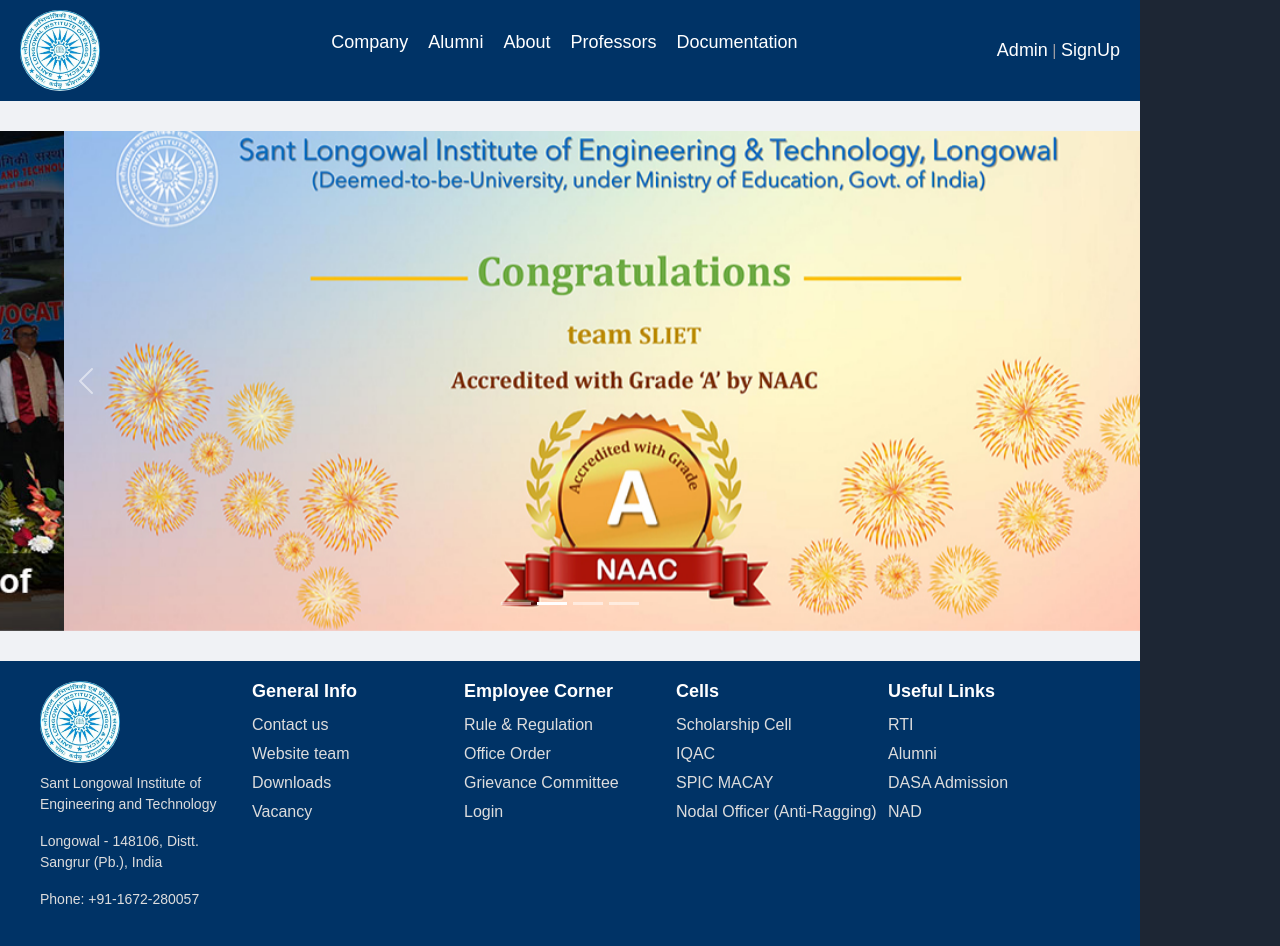
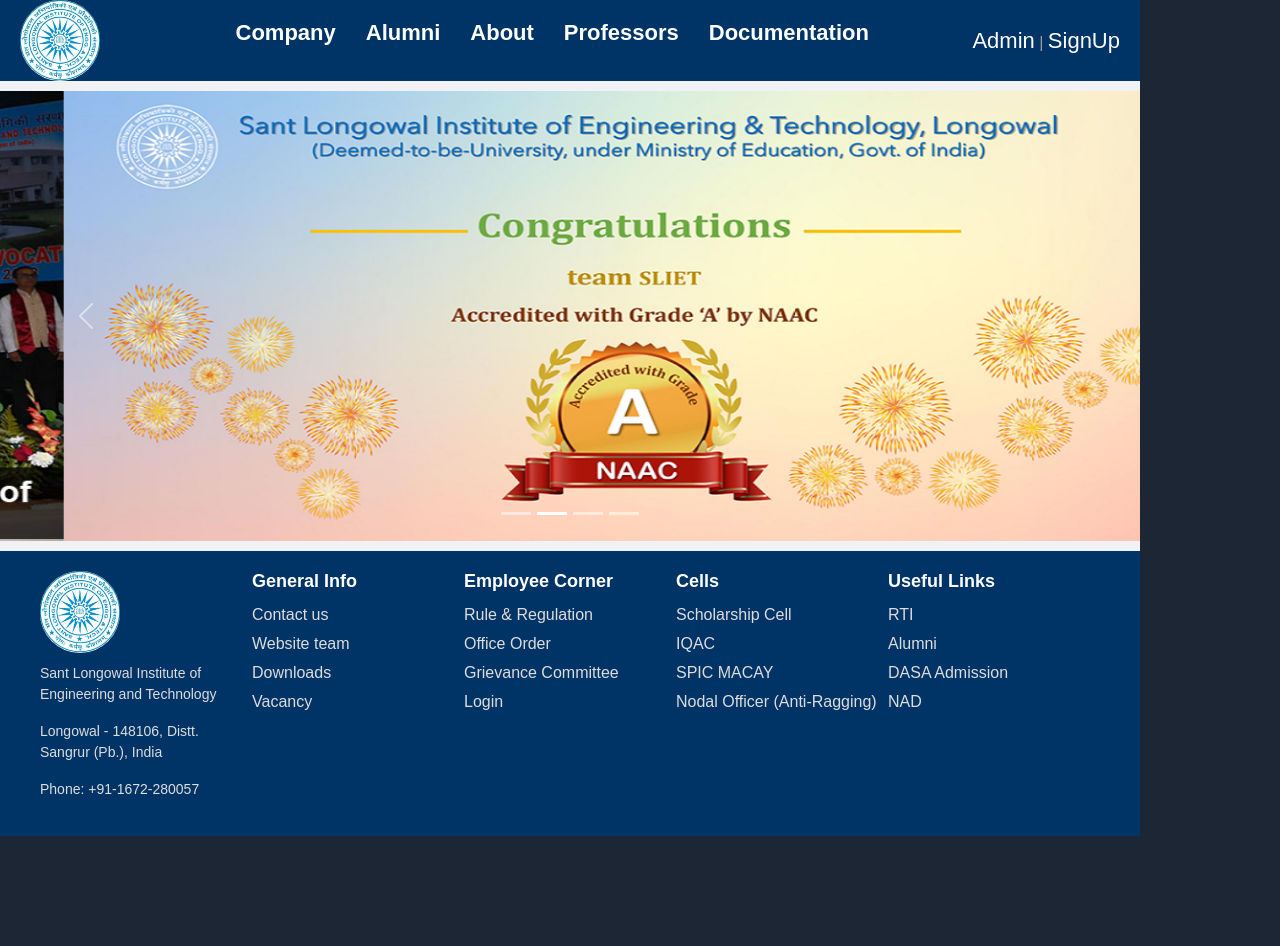
Before and after one commit to Shudhanshuarya09/Placement-Cell-App, a React (Vite) app: page / in a window 1280 px wide. After the commit the page ends 836 px from the top, so only its background shows below. Built offline with nearby package versions, Linux system fonts and the light colour scheme.

Commit message:
modification

```diff
--- a/src/components/frontPage/HomePage.css
+++ b/src/components/frontPage/HomePage.css
@@ -3,7 +3,6 @@
   margin: 0;
   font-family: Arial, sans-serif;
   /* background-color: #f0f2f5; */
-
 }
 
 .home-page {
@@ -17,20 +16,24 @@
   display: flex;
   justify-content: space-between;
   align-items: center;
-  padding: 10px 20px;
+  padding: 0px 20px;
 }
 
 .navbar-left img {
   width: 80px;
-  height: auto;
+
   border-radius: 40px;
-
 }
 
 .navbar-center {
   list-style: none;
   display: flex;
-  gap: 20px;
+  gap: 30px;
+  cursor: pointer;
+}
+.navbar-center :hover {
+  color: gray;
+  transition: cubic-bezier(0.075, 0.82, 0.165, 1);
 }
 
 .navbar-center li {
@@ -40,26 +43,27 @@
 .navbar-center li a {
   color: white;
   text-decoration: none;
-  font-size: 18px;
-  font-weight: 500;
+  font-size: 22px;
+  font-weight: 600;
 }
 
 .navbar-right span {
   color: white;
   cursor: pointer;
-  font-size: 18px;
+  font-size: 22px;
   font-weight: 500;
 }
 
 /* Carousel */
 .carousel-container {
-  margin: 30px 0;
+  margin: 10px 0;
+  height: 450px;
 }
 
 .carousel-container img {
   width: 100%;
-  height: 500px;
-  object-fit: cover;
+  height: 450px;
+  /* object-fit: cover; */
 }
 
 /* Footer */
@@ -72,15 +76,12 @@
   justify-content: space-between;
   flex-wrap: wrap;
 }
-.footer-content{
+.footer-content {
   display: flex;
-
-
 }
 
 .footer-section {
   width: 20%;
-
 }
 
 .footer-section h3 {
```
